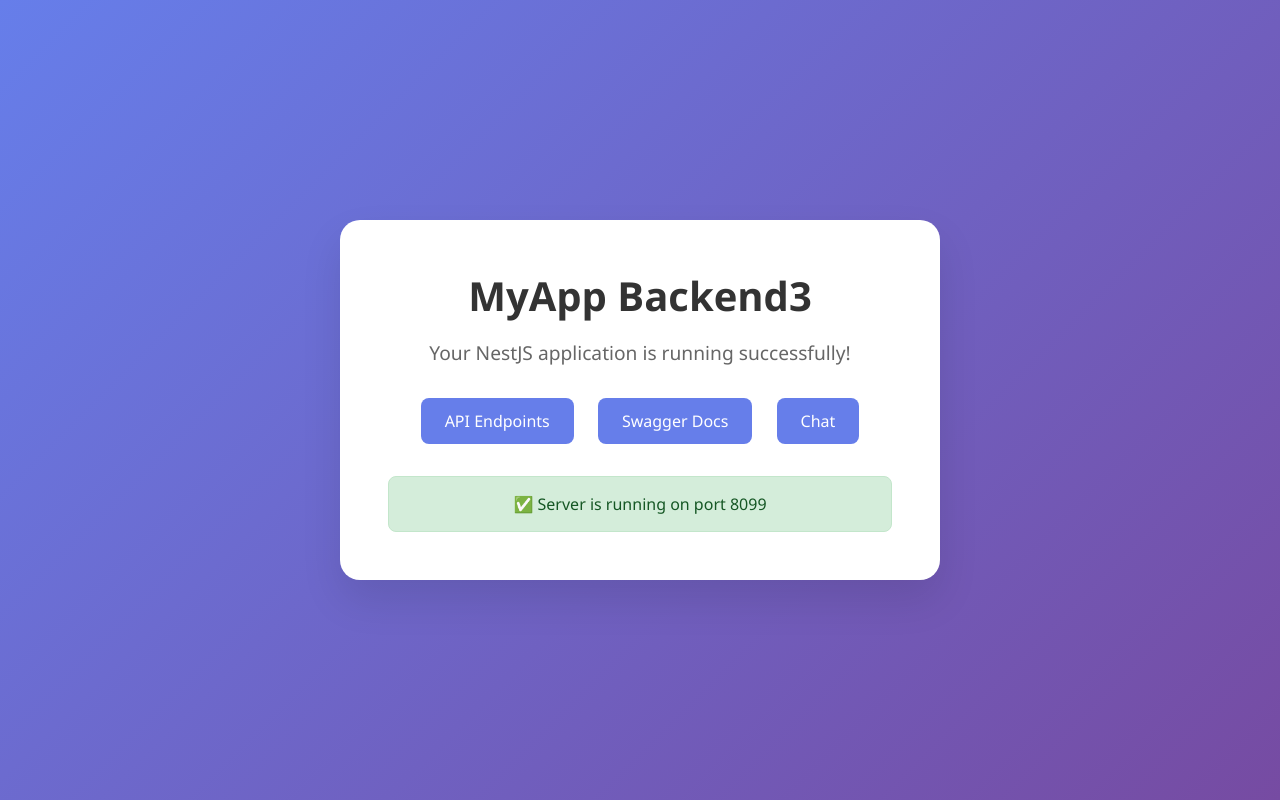
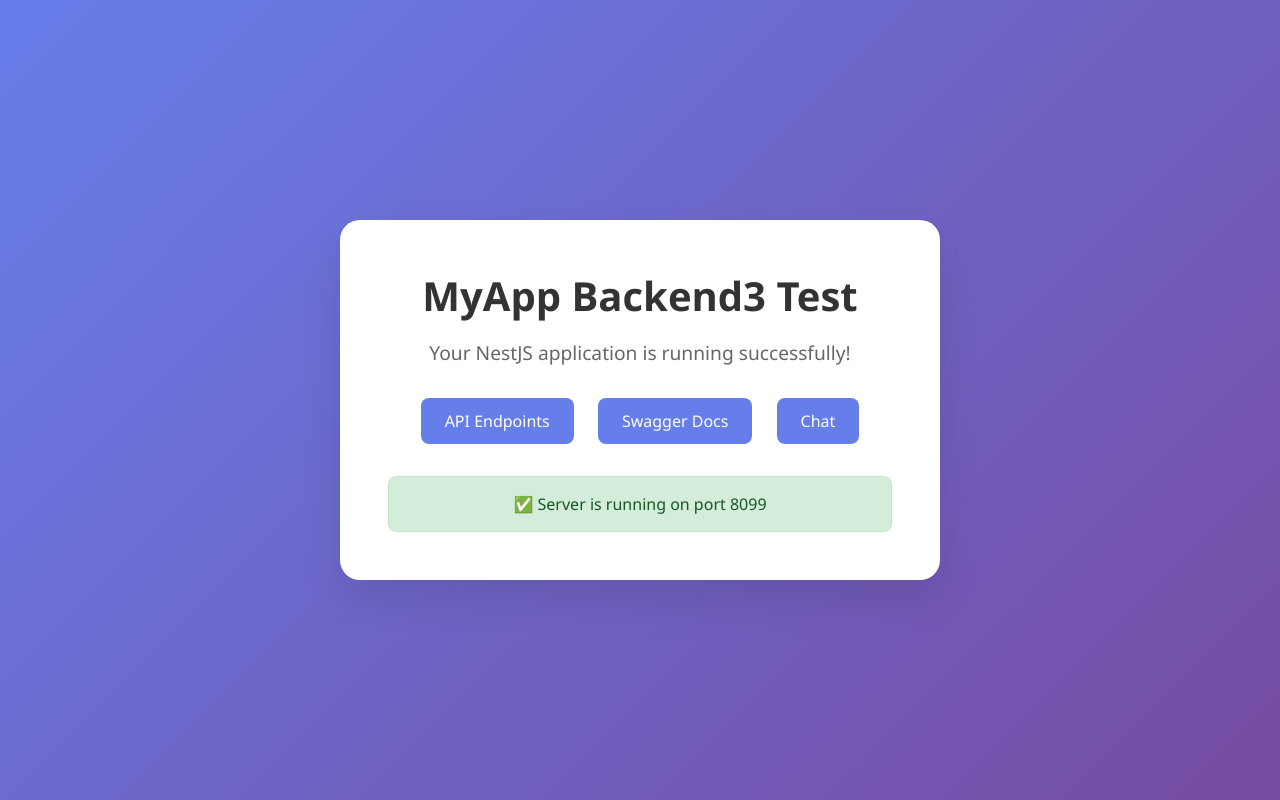
Before and after one commit to vukiman1/myapp-backend, a website: page client/index.html in a window 1280 px wide. Drawn offline with Linux system fonts and the light colour scheme.

Commit message:
fix: update application title to MyApp Backend3 Test in index.html

```diff
--- a/client/index.html
+++ b/client/index.html
@@ -111,7 +111,7 @@
   </head>
   <body>
     <div class="container">
-      <h1>MyApp Backend3</h1>
+      <h1>MyApp Backend3 Test</h1>
       <p class="subtitle">Your NestJS application is running successfully!</p>
       <div class="links">
         <a href="/api/v1" class="btn">API Endpoints</a>
```
